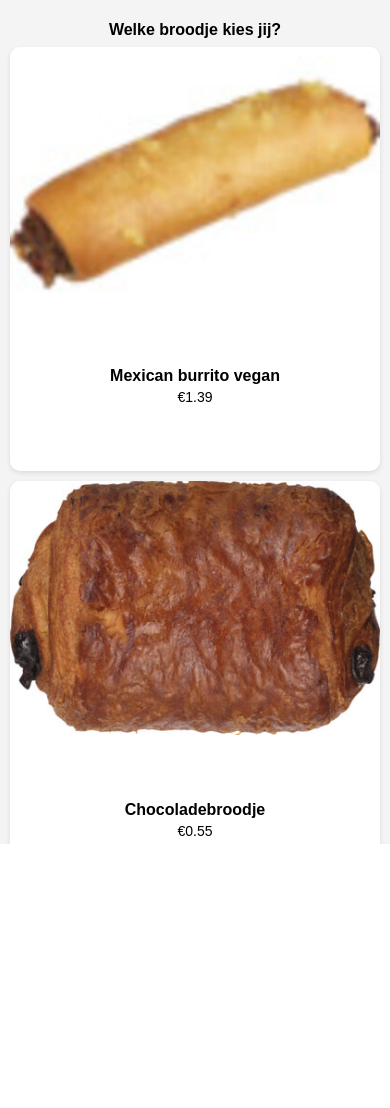
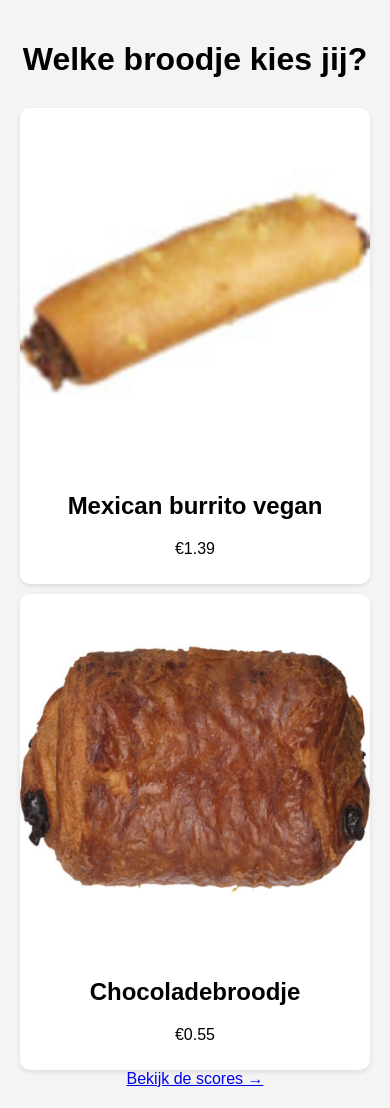
Before and after one commit to sabrina-liu/beste-brood, a Flask app: page / in a window 390 px wide. Before the commit the page ends 844 px from the top, so only its background shows below. Run offline with Flask 3, Linux system fonts and the light colour scheme.

Commit message:
undo last commit

```diff
--- a/static/style.css
+++ b/static/style.css
@@ -3,13 +3,6 @@
     background-color: #f4f4f4;
     margin: 0;
     padding: 0;
-  }
-
-  html, body {
-    height: 100vh;
-    margin: 0;
-    padding: 0;
-    overflow: hidden;
   }
 
   .container {
@@ -54,63 +47,15 @@
   }
 
   @media (max-width: 600px) {
-  .container {
-    height: 100vh;
-    display: flex;
+    .product-pair {
       flex-direction: column;
-    justify-content: space-between;
-    padding: 10px;
-    box-sizing: border-box;
-  }
-
-  .product-pair {
-    display: flex;
-    flex-direction: column;
-    flex: 1;
-    justify-content: space-between;
-    gap: 10px;
     }
 
     .product-card {
-    flex: 1;
       width: 100%;
-    display: flex;
-    flex-direction: column;
-    justify-content: flex-start;
-    overflow: hidden;
-    border-radius: 10px;
-    box-shadow: 0 2px 5px rgba(0,0,0,0.1);
+    }
   }
 
-  .product-card img {
-    width: 100%;
-    height: 60%;
-    object-fit: cover;
-  }
-
-  .info {
-    padding: 8px;
-    flex: 1;
-    display: flex;
-    flex-direction: column;
-    justify-content: center;
-  }
-
-  .info h2 {
-    font-size: 16px;
-    margin: 0;
-  }
-
-  .info p {
-    font-size: 14px;
-    margin: 4px 0 0 0;
-  }
-
-  h1 {
-    font-size: 16px;
-    margin-bottom: 8px;
-  }
-}
 
   table {
     width: 100%;
```
Lines whose indentation alone changed are shown as unchanged.
